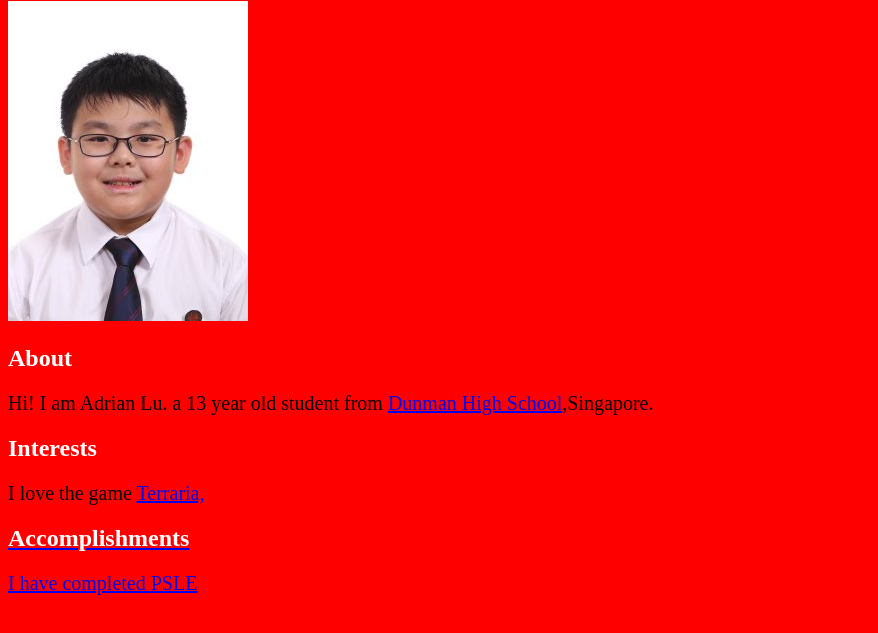
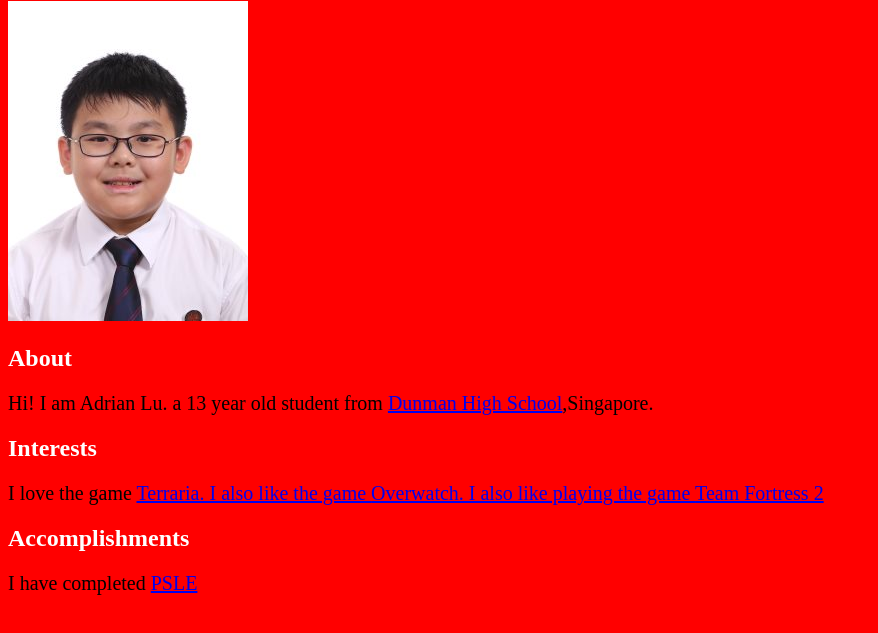
Before and after one commit to dhs17y1aadrianlu/dhs17y1aadrianlu.github.io, a plain HTML site: page index.html in a window 1280 px wide. Shown: the part 79-712 px from the top of the page, without its empty margins (0-878 px from the left). Drawn offline with Linux system fonts and the light colour scheme.

Commit message:
Update index.html

```diff
--- a/index.html
+++ b/index.html
@@ -10,7 +10,9 @@
       <h2>About</h2>
       <p>Hi! I am Adrian Lu. a 13 year old student from <a href="http://www.dunmanhigh.moe.edu.sg">Dunman High School</a>,Singapore.</p>
       <h2>Interests</h2>
-      <p>I love the game <a href="https://terraria.org/">Terraria,</p>
+      <p>I love the game <a href="https://terraria.org/">Terraria.
+          I also like the game <a href="https://playoverwatch.com/en-us/">Overwatch.
+          I also like playing the game <a href="http://www.teamfortress.com/">Team Fortress 2</a></p>
       <h2>Accomplishments</h2>
       <p>I have completed <a href="http://www.seab.gov.sg/pages/nationalExaminations/PSLE/general_information.asp">PSLE</p>
     </body>
```
